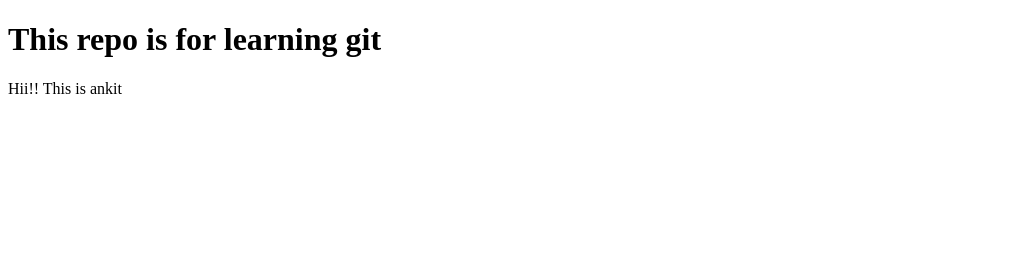
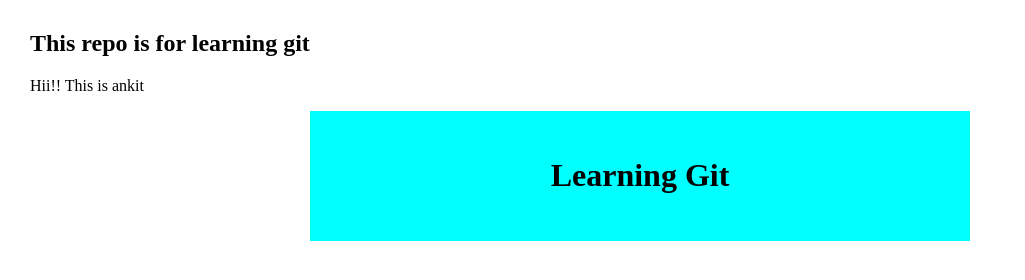
Before and after one commit to foreverankit/testrepo, a plain HTML site: page index.html in a window 1280 px wide. Shown: the whole page, without its empty margins (0-1025 px from the left). Drawn offline with Linux system fonts and the light colour scheme.

Commit message:
more test added

```diff
--- a/index.html
+++ b/index.html
@@ -2,10 +2,14 @@
 <html>
 <head>
 	<title>Ankit</title>
+	<link rel="stylesheet" type="text/css" href="style.css">
 </head>
 <body>
 
-	<h1>This repo is for learning git</h1>
+	<h2>This repo is for learning git</h2>
 	<p>Hii!! This is ankit</p>
+	<div>
+		<h1>Learning Git</h1>
+	</div>
 </body>
 </html>
--- a/style.css
+++ b/style.css
@@ -1,4 +1,14 @@
 body{
-	margin: 0;
+	margin: 30px;
 	padding: 0;
 }
+div{
+	padding: 25px;
+	background-color: cyan;
+	width: 50%;
+	margin-left: auto;
+	margin-right: auto;
+}
+h1{
+	text-align: center;
+}
```
